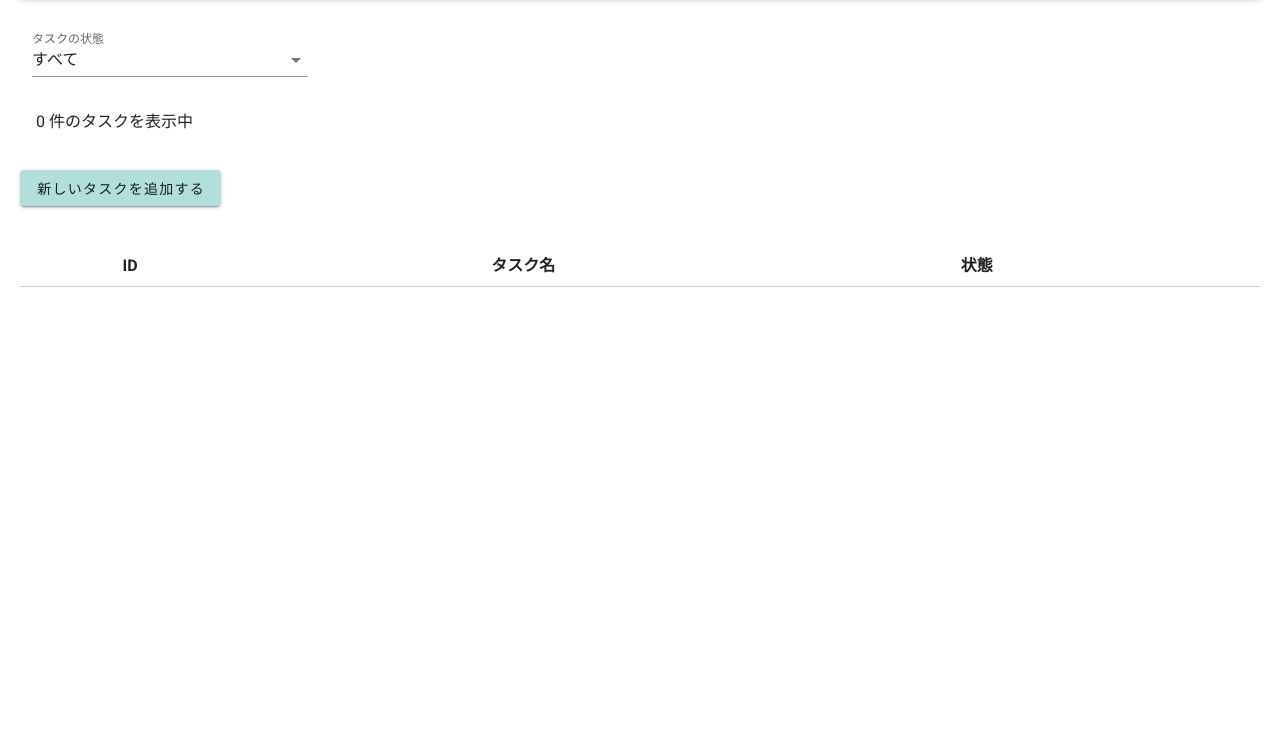
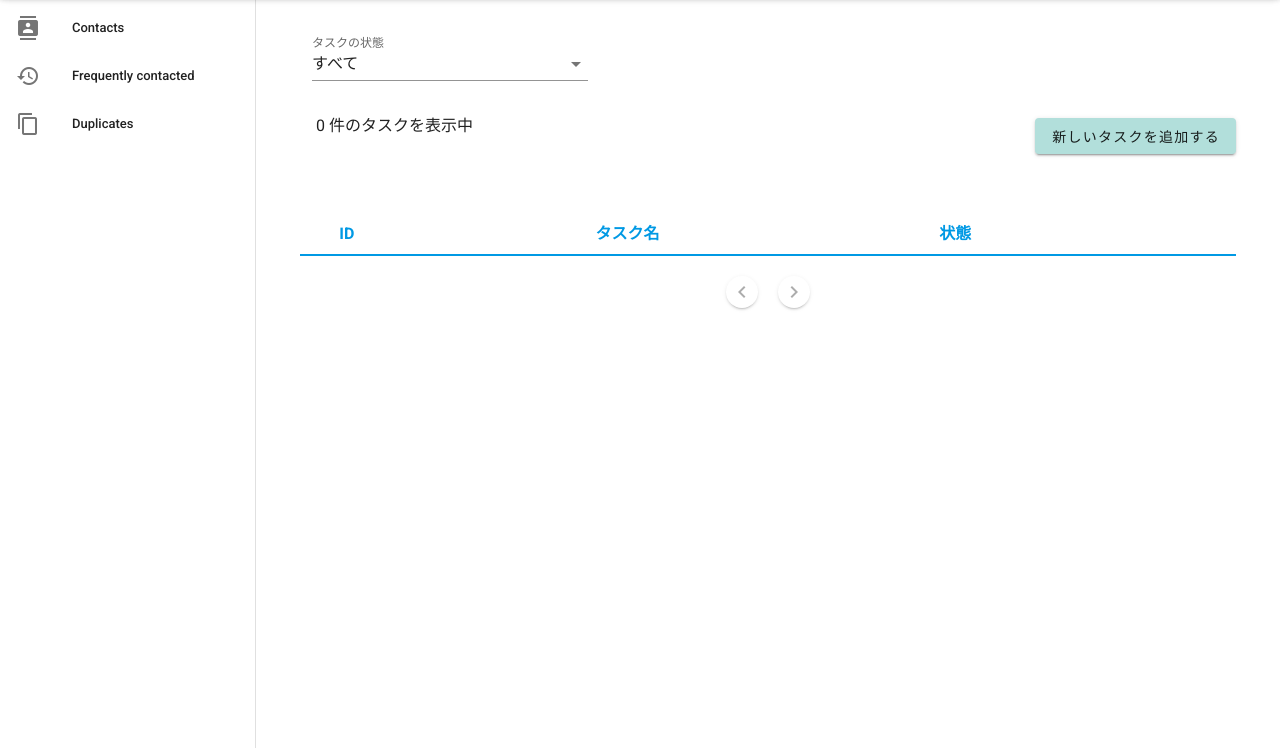
Before and after one commit to Sanami0930/vue_todo_list, a plain HTML site: page index.html in a window 1280 px wide. Shown: the part 52-800 px from the top of the page. Drawn offline with nearby package versions, Linux system fonts and the light colour scheme.

Commit message:
・ページネーションの実装 ・サイドバーの実装 　※ レイアウトの変更含む

```diff
--- a/index.html
+++ b/index.html
@@ -2,7 +2,7 @@
 <html>
 <head>
   <meta charset="utf-8">
-  <title>Vue.js App</title>
+  <title>ToDo LIST</title>
   <link rel="stylesheet" href="main.css">
   <link href="https://fonts.googleapis.com/css?family=Roboto:100,300,400,500,700,900" rel="stylesheet">
   <link href="https://cdn.jsdelivr.net/npm/@mdi/font@5.x/css/materialdesignicons.min.css" rel="stylesheet">
@@ -12,21 +12,85 @@
 <body>
     <div id="app" v-cloak>
     <v-app id="inspire">
-            <div style="margin-bottom: 20px;" >
-                <v-app-bar class="mx-auto" color="teal darken-1" dense dark>
+        <v-navigation-drawer
+            v-model="drawer"
+            :clipped="$vuetify.breakpoint.lgAndUp"
+            app
+        >
+            <v-list dense>
+                <template v-for="item in drawerItems">
+                    <v-row
+                        v-if="item.heading"
+                        :key="item.heading"
+                        align="center"
+                    >
+                        <v-col cols="6">
+                            <v-subheader v-if="item.heading">
+                                {{ item.heading }}
+                            </v-subheader>
+                        </v-col>
+                        <v-col cols="6" class="text-center">
+                            <a href="#!" class="body-2 black--text">EDIT</a>
+                        </v-col>
+                    </v-row>
+                    <v-list-group
+                        v-else-if="item.children"
+                        :key="item.text"
+                        v-model="item.model"
+                        :prepend-icon="item.model ? item.icon : item['icon-alt']"
+                        append-icon=""
+                    >
+                        <template v-slot:activator>
+                            <v-list-item-content>
+                                <v-list-item-title>
+                                    {{ item.text }}
+                                </v-list-item-title>
+                            </v-list-item-content>
+                        </template>
+                    </v-list-group>
+                    <v-list-item
+                        v-else
+                        :key="item.text"
+                        link
+                    >
+                        <v-list-item-action>
+                            <v-icon>{{ item.icon }}</v-icon>
+                        </v-list-item-action>
+                        <v-list-item-content>
+                            <v-list-item-title>
+                                {{ item.text }}
+                            </v-list-item-title>
+                        </v-list-item-content>
+                    </v-list-item>
+                </template>
+            </v-list>
+        </v-navigation-drawer>
+
+        <!-- ヘッダーの表示 -->
+        <v-app-bar
+            :clipped-left="$vuetify.breakpoint.lgAndUp"
+            class="mx-auto"
+            app
+            color="teal darken-1"
+            dense
+            dark
+        >
             <v-spacer></v-spacer>
                 <v-toolbar-title>{{ appName }}</v-toolbar-title>
             <v-spacer></v-spacer>
         </v-app-bar>
-            </div>
 
-            <div>
+        <v-main>
+            <v-container>
+                <v-container>
+                    <v-row class="mb-6">
+                        <v-col cols="8">
                             <!-- タスクの絞り込み -->
                             <v-col class="d-flex" cols="12" sm="6" style="width: 300px;">
                                 <v-select
                                     :items="options"
                                     name="label"
-                        v-model="current"
+                                    v-model="currentState"
                                     item-text="label"
                                     v-bind:value="options.value"
                                     label="タスクの状態"
@@ -34,12 +98,21 @@
                                     {{ options.label }}
                                 </v-select>
                             </v-col>
-                <p>　{{ computedTodos.length }} 件のタスクを表示中</p>
-            </div>
+                            <p>　{{ getTodos.length }} 件のタスクを表示中</p>
+                        </v-col>
 
+                        <v-col cols="4" :class="'d-flex align-end justify-end'">
                             <!-- 新しいタスクを追加する -->
-            <div style="margin: 20px 0px 40px 0px;">
-                <v-btn color="teal lighten-4" @click="addConfirm">新しいタスクを追加する</v-btn>
+                            <v-btn
+                                color="teal lighten-4"
+                                @click="addConfirm"
+                            >
+                                新しいタスクを追加する
+                            </v-btn>
+                        </v-col>
+                    </v-row>
+                </v-container>
+
                 <v-dialog v-model="addDialog" max-width="500">
                     <v-card>
                         <v-card-title class="headline">新しいタスクを追加</v-card-title>
@@ -65,25 +138,24 @@
                         </v-form>
                     </v-card>
                 </v-dialog>
-            </div>
 
-            <div>
+                <v-container>
                     <!-- ToDo テーブル -->
                     <table>
                         <!-- テーブルヘッダ -->
-                    <thread>
+                        <thead>
                             <tr>
                                 <th class="id">ID</th>
                                 <th class="comment">タスク名</th>
                                 <th class="state">状態</th>
                                 <th class="button"></th>
                             </tr>
-                    </thread>
+                        </thead>
                         <tbody>
-                        <tr v-for="item in computedTodos" v-bind:key="item.id">
+                            <tr v-for="item in getLists" v-bind:key="item.id">
                                 <!-- 要素の情報 -->
-                            <th>{{ item.id + 1 }}</th>
-                            <td>{{ item.comment }}</td>
+                                <th class="id">{{ item.id + 1 }}</th>
+                                <td class="comment">{{ item.comment }}</td>
                                 <td class="state">
                                     <!-- 状態変更ボタン -->
                                     <v-chip
@@ -100,7 +172,16 @@
                             </tr>
                         </tbody>
                     </table>
+
+                    <!-- ページネーションの表示 -->
+                    <div style="margin-top: 15px">
+                        <v-pagination
+                            v-model="currentPage"
+                            :length="getPageCount"
+                            circle
+                        ></v-pagination>
                     </div>
+                </v-container>
 
                 <v-dialog v-model="editDialog" max-width="500">
                     <v-card>
@@ -142,6 +223,8 @@
                 <v-snackbar v-model="snackbar" :timeout="timeout">
                     {{ snackbar_text }}
                 </v-snackbar>
+            </v-container>
+        </v-main>
     </v-app>
 </div>
 <script src="https://cdn.jsdelivr.net/npm/vue@2.x/dist/vue.js"></script>
--- a/main.css
+++ b/main.css
@@ -11,7 +11,6 @@
   }
   #app {
     max-width: auto;
-    /* max-width: 640px; */
     padding: 0 20px 0 20px;
     margin: 0 auto;
   }
@@ -29,13 +28,16 @@
     line-height: 40px;
   }
   thead th.id {
-    width: 50px;
+    width: 10%;
+  }
+  thead th.comment {
+    width: 50%;
   }
   thead th.state {
-    width: 100px;
+    width: 20%;
   }
   thead th.button {
-    width: 60px;
+    width: 20%;
   }
   tbody td.button, tbody td.state {
     text-align: center;
--- a/main.js
+++ b/main.js
@@ -25,11 +25,12 @@ const app = new Vue({
         return{
             appName: 'ToDo LIST',
 
-            drawer: true,
-            drawer_menu: [
-                { title: 'Home', icon: 'mdi-home-city' },
-                { title: 'My Account', icon: 'mdi-account' },
-                { title: 'Users', icon: 'mdi-account-group-outline' },
+            drawer: null,
+
+            drawerItems: [
+                { icon: 'mdi-contacts', text: 'Contacts' },
+                { icon: 'mdi-history', text: 'Frequently contacted' },
+                { icon: 'mdi-content-copy', text: 'Duplicates' },
             ],
 
             // ダイアログ表示フラグ
@@ -54,11 +55,16 @@ const app = new Vue({
 
             // 選択している options の value を記憶するためのデータ
             // 初期値を「-1」つまり「すべて」にする
-            current: -1,
+            currentState: -1,
 
             task: '',
             editTask: '',
             rules: [v => v.length <= 25 || '入力可能な文字数は最大25文字までです。'],
+
+            // ページネーションの設定
+            currentPage: 1,
+            parPage: 5
+
         }
     },
 
@@ -72,10 +78,14 @@ const app = new Vue({
         todos: {
             // 引数はウォッチしているプロパティの変更後の値
             handler: function(todos){
-                todoStorage.save(todos)
+                todoStorage.save(todos);
             },
             // deep オプションでネストているデータも監視可能
             deep: true
+        },
+
+        currentState: function(){
+            this.currentPage = 1;
         }
     },
 
@@ -89,13 +99,24 @@ const app = new Vue({
             // {0: '作業中', 1: '完了', -1: 'すべて'}
         },
 
-        computedTodos: function(){
+        getTodos: function(){
             // データ current が -1 ならすべて
             // それ以外なら current と state が一致するものだけに絞り込む
             return this.todos.filter(function(el){
-                return this.current < 0 ? true : this.current === el.state
+                return this.currentState < 0 ? true : this.currentState === el.state
             }, this)
-        }
+        },
+
+        getLists: function(){
+            let current = this.currentPage * this.parPage;
+            let start = current - this.parPage;
+            return this.getTodos.slice(start,current);
+        },
+
+        getPageCount: function() {
+            return Math.ceil(this.getTodos.length / this.parPage);
+            console.log(currentPage)
+        },
     },
 
     methods: {
@@ -168,7 +189,7 @@ const app = new Vue({
         displaySnackbar(text){
             this.snackbar_text = text
             this.snackbar = true
-        }
+        },
 
     }
   })
```
Lines whose indentation alone changed are shown as unchanged.
